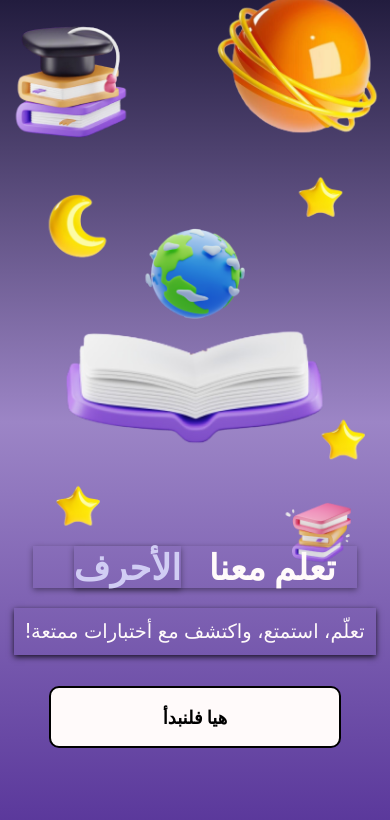
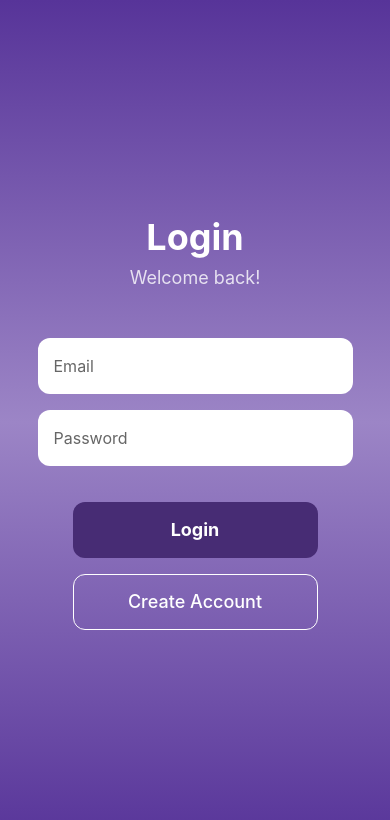
Before and after one commit to 3bdop/HuroofAI, a React Native app in the folder frontend/: screen /Login in a window 390 px wide. Shown: the top 820 px of the page. Built offline with nearby package versions, Linux system fonts and the light colour scheme; what expo-av would draw is missing.

Commit message:
added login functionality

```diff
--- a/frontend/src/navigation/RootNav.js
+++ b/frontend/src/navigation/RootNav.js
@@ -3,6 +3,7 @@ import React from 'react'
 import { NavigationContainer } from "@react-navigation/native";
 import { createNativeStackNavigator } from "@react-navigation/native-stack";
 import Home from '../screens/Home';
+import Login from '../screens/Login';
 import Letter from '../screens/Letter';
 
 const Stack = createNativeStackNavigator();
@@ -11,7 +12,8 @@ const RootNav = () => {
     return (
         <NavigationContainer>
 
-            <Stack.Navigator initialRouteName="Home" screenOptions={{ headerShown: false }}>
+            <Stack.Navigator initialRouteName="Login" screenOptions={{ headerShown: false }}>
+                <Stack.Screen name='Login' component={Login} />
                 <Stack.Screen name='Home' component={Home} />
                 <Stack.Screen name='Letter' component={Letter} />
             </Stack.Navigator>
--- /dev/null
+++ b/frontend/src/screens/Login.js
@@ -0,0 +1,294 @@
+import {
+    StyleSheet,
+    TextInput,
+    View,
+    TouchableOpacity,
+    Text,
+    KeyboardAvoidingView,
+    Platform,
+    SafeAreaView,
+    Dimensions
+  } from 'react-native';
+  import React, { useEffect, useState } from 'react';
+  import {
+    createUserWithEmailAndPassword,
+    signInWithEmailAndPassword,
+  } from "firebase/auth";
+  import { auth } from "./config";
+  import { LinearGradient } from "expo-linear-gradient";
+  import * as Haptics from "expo-haptics";
+
+  const { width, height } = Dimensions.get('window');
+
+  const Login = ({ navigation }) => {
+    const [email, setEmail] = useState('');
+    const [password, setPassword] = useState('');
+    const [confirmPassword, setConfirmPassword] = useState('');
+    const [signedIn, setSignedIn] = useState(false);
+    const [isLogin, setIsLogin] = useState(true);
+    const [errorMessage, setErrorMessage] = useState('');
+    const [successMessage, setSuccessMessage] = useState('');
+
+    useEffect(() => setSignedIn(false), []);
+
+    const handleRegister = () => {
+      Haptics.impactAsync(Haptics.ImpactFeedbackStyle.Medium);
+
+      if (!email || !password) {
+        setErrorMessage('Please fill all fields');
+        return;
+      }
+
+      if (!isLogin && password !== confirmPassword) {
+        setErrorMessage('Passwords do not match');
+        return;
+      }
+
+      if (password.length < 6) {
+        setErrorMessage('Password must be at least 6 characters');
+        return;
+      }
+
+      createUserWithEmailAndPassword(auth, email, password)
+        .then(() => {
+          console.log("registered");
+          setIsLogin(true);
+          setErrorMessage('');
+        })
+        .catch((error) => {
+          console.log(error.message);
+
+          // Map Firebase error codes to user-friendly messages
+          if (error.code === 'auth/email-already-in-use') {
+            setErrorMessage('Email already in use. Try another email address.');
+          } else if (error.code === 'auth/invalid-email') {
+            setErrorMessage('Invalid email format. Please enter a valid email.');
+          } else if (error.code === 'auth/weak-password') {
+            setErrorMessage('Password is too weak. Use a stronger password.');
+          } else if (error.code === 'auth/network-request-failed') {
+            setErrorMessage('Network error. Please check your connection.');
+          } else {
+            setErrorMessage('Registration failed. Please try again.');
+          }
+        });
+    };
+
+    const handleLogin = () => {
+      Haptics.impactAsync(Haptics.ImpactFeedbackStyle.Medium);
+
+      if (!email || !password) {
+        setErrorMessage('Please fill all fields');
+        return;
+      }
+
+      signInWithEmailAndPassword(auth, email, password)
+        .then(() => {
+          console.log('Logged in');
+          setSignedIn(true);
+          navigation.replace('Letter');
+        })
+        .catch((error) => {
+          console.log(error.message);
+          setSignedIn(false);
+
+          // Map Firebase error codes to user-friendly messages
+          if (error.code === 'auth/invalid-email') {
+            setErrorMessage('Invalid email format. Please enter a valid email.');
+          } else if (error.code === 'auth/user-not-found') {
+            setErrorMessage('No account found with this email. Please register first.');
+          } else if (error.code === 'auth/wrong-password') {
+            setErrorMessage('Incorrect password. Please try again.');
+          } else if (error.code === 'auth/too-many-requests') {
+            setErrorMessage('Too many failed attempts. Try again later.');
+          } else if (error.code === 'auth/network-request-failed') {
+            setErrorMessage('Network error. Please check your connection.');
+          } else {
+            setErrorMessage('Login failed. Please check your credentials.');
+          }
+        });
+    };
+
+    const toggleAuthMode = () => {
+      setIsLogin(!isLogin);
+      setErrorMessage('');
+      setSuccessMessage('');
+      setEmail('');
+      setPassword('');
+      setConfirmPassword('');
+      Haptics.impactAsync(Haptics.ImpactFeedbackStyle.Light);
+    };
+
+    return (
+      <LinearGradient
+        colors={['#573499', '#9C85C6', '#573499']}
+        start={{ x: 0, y: 0 }}
+        end={{ x: 0, y: 1 }}
+        style={styles.gradientContainer}
+      >
+        <SafeAreaView style={styles.container}>
+          <KeyboardAvoidingView
+            style={styles.keyboardView}
+            behavior={Platform.OS === "ios" ? "padding" : "height"}
+          >
+            <View style={styles.contentContainer}>
+              <Text style={styles.headerText}>
+                {isLogin ? 'Login' : 'Register'}
+              </Text>
+              <Text style={styles.subHeaderText}>
+                {isLogin ? 'Welcome back!' : 'Create an account'}
+              </Text>
+
+              <View style={styles.inputContainer}>
+                <TextInput
+                  placeholder='Email'
+                  value={email}
+                  onChangeText={text => setEmail(text)}
+                  style={styles.input}
+                  autoCorrect={false}
+                  keyboardType='email-address'
+                  placeholderTextColor="#666"
+                />
+
+                <TextInput
+                  placeholder='Password'
+                  value={password}
+                  onChangeText={text => setPassword(text)}
+                  style={styles.input}
+                  secureTextEntry
+                  placeholderTextColor="#666"
+                />
+
+                {!isLogin && (
+                  <TextInput
+                    placeholder='Confirm Password'
+                    value={confirmPassword}
+                    onChangeText={text => setConfirmPassword(text)}
+                    style={styles.input}
+                    secureTextEntry
+                    placeholderTextColor="#666"
+                  />
+                )}
+              </View>
+
+              {errorMessage ? <Text style={styles.errorText}>{errorMessage}</Text> : null}
+
+              <TouchableOpacity
+                style={styles.primaryButton}
+                onPress={isLogin ? handleLogin : handleRegister}
+              >
+                <Text style={styles.primaryButtonText}>
+                  {isLogin ? 'Login' : 'Register'}
+                </Text>
+              </TouchableOpacity>
+
+              <TouchableOpacity
+                style={styles.secondaryButton}
+                onPress={toggleAuthMode}
+              >
+                <Text style={styles.secondaryButtonText}>
+                  {isLogin ? 'Create Account' : 'Back to Login'}
+                </Text>
+              </TouchableOpacity>
+            </View>
+          </KeyboardAvoidingView>
+        </SafeAreaView>
+      </LinearGradient>
+    );
+  };
+
+  export default Login;
+
+  const styles = StyleSheet.create({
+    gradientContainer: {
+      flex: 1,
+    },
+    container: {
+      flex: 1,
+      justifyContent: 'center',
+      alignItems: 'center',
+    },
+    keyboardView: {
+      flex: 1,
+      width: '100%',
+      justifyContent: 'center',
+      alignItems: 'center',
+    },
+    contentContainer: {
+      width: '100%',
+      alignItems: 'center',
+      paddingHorizontal: 20,
+    },
+    headerText: {
+      fontSize: 36,
+      fontWeight: 'bold',
+      color: '#FFFFFF',
+      marginBottom: 8,
+    },
+    subHeaderText: {
+      fontSize: 18,
+      color: '#FFFFFF',
+      opacity: 0.8,
+      marginBottom: 50,
+    },
+    inputContainer: {
+      width: '100%',
+      maxWidth: 350,
+      alignItems: 'center',
+    },
+    input: {
+      height: 56,
+      width: '90%',
+      backgroundColor: 'white',
+      borderRadius: 12,
+      paddingHorizontal: 16,
+      fontSize: 16,
+      marginBottom: 16,
+      color: '#333',
+    },
+    errorText: {
+      color: '#FF3B30',
+      marginTop: 8,
+      marginBottom: 16,
+      fontSize: 14,
+      fontWeight: '500',
+      textAlign: 'center',
+      backgroundColor: 'rgba(255, 255, 255, 0.7)',
+      paddingVertical: 11,
+      paddingHorizontal: 12,
+      borderRadius: 6,
+      overflow: 'hidden',
+      width: '80%',
+      maxWidth: 350,
+    },
+    primaryButton: {
+      backgroundColor: '#472C74',
+      width: '70%',
+      height: 56,
+      borderRadius: 12,
+      justifyContent: 'center',
+      alignItems: 'center',
+      marginTop: 20,
+      marginBottom: 16,
+      maxWidth: 270,
+    },
+    primaryButtonText: {
+      color: 'white',
+      fontSize: 18,
+      fontWeight: 'bold',
+    },
+    secondaryButton: {
+      borderWidth: 1,
+      borderColor: 'white',
+      width: '70%',
+      height: 56,
+      borderRadius: 12,
+      justifyContent: 'center',
+      alignItems: 'center',
+      maxWidth: 270,
+    },
+    secondaryButtonText: {
+      color: 'white',
+      fontSize: 18,
+      fontWeight: '500',
+    },
+  });
```
